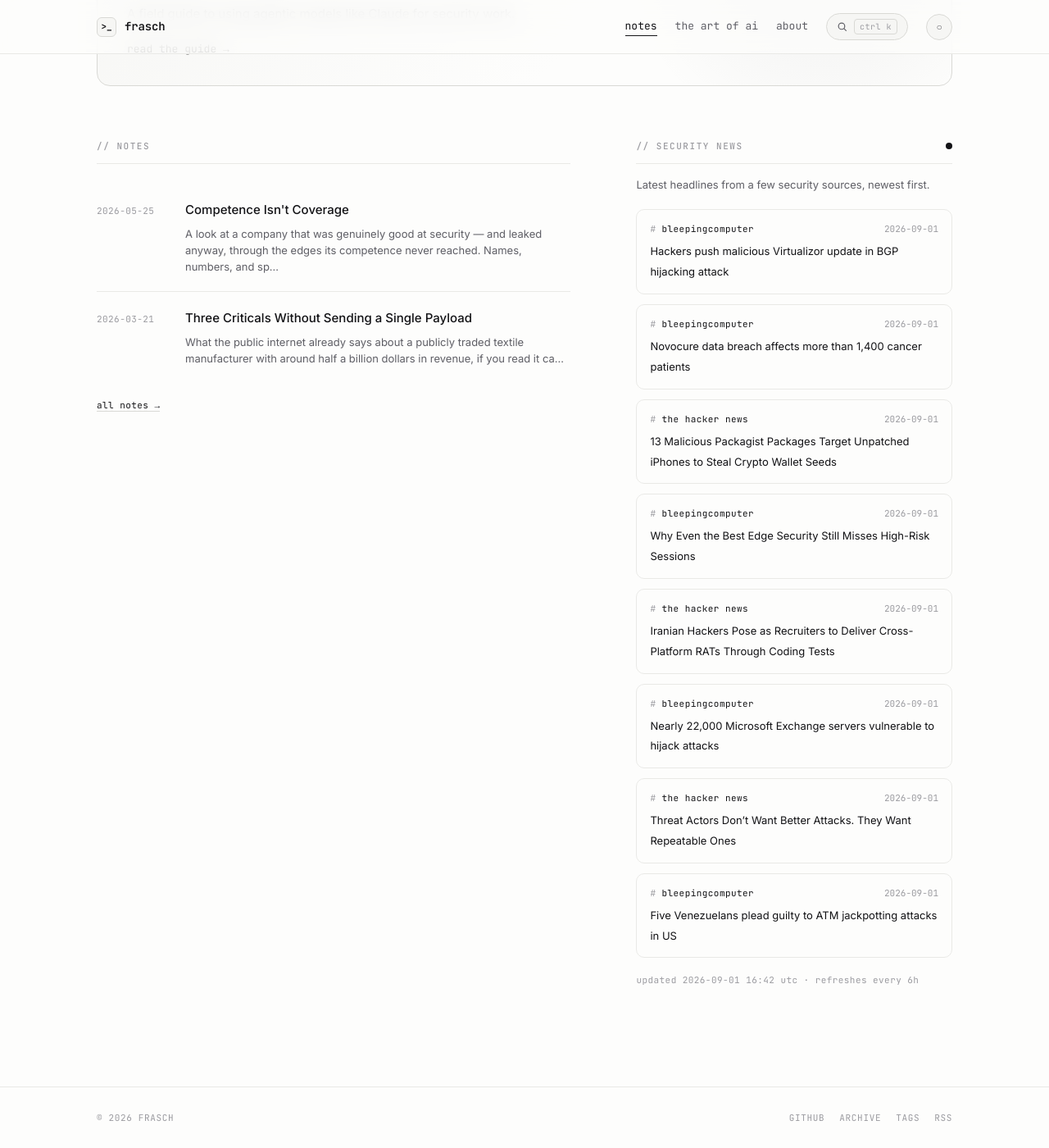
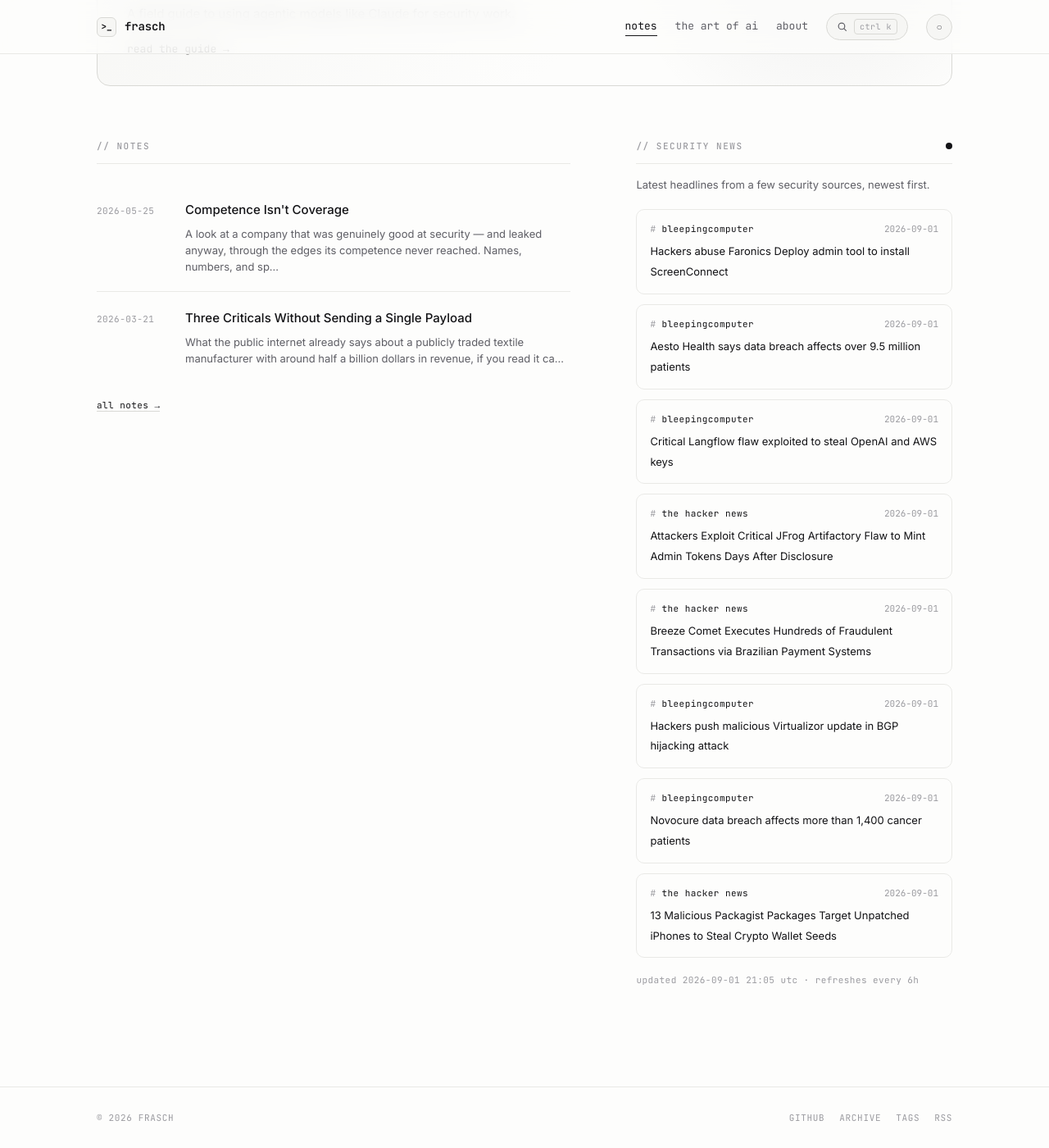
Before and after one commit to whoisfrasch/frasch, a Jekyll site: the page built from index.html, in a window 1280 px wide and 1400 px high, scrolled down 615 px. Shown: the whole window at 82% size. Built offline with Jekyll 4.4.1, drawn with Linux system fonts in a browser that asks for light colours.

Commit message:
Refresh security news feed

```diff
--- a/_data/news.json
+++ b/_data/news.json
@@ -1,6 +1,36 @@
 {
-  "updated": "2026-09-01T16:42:30Z",
+  "updated": "2026-09-01T21:05:06Z",
   "items": [
+    {
+      "source": "bleepingcomputer",
+      "title": "Hackers abuse Faronics Deploy admin tool to install ScreenConnect",
+      "link": "https://www.bleepingcomputer.com/news/security/hackers-abuse-faronics-deploy-admin-tool-to-install-screenconnect/",
+      "date": "2026-09-01T20:53:23Z"
+    },
+    {
+      "source": "bleepingcomputer",
+      "title": "Aesto Health says data breach affects over 9.5 million patients",
+      "link": "https://www.bleepingcomputer.com/news/security/aesto-health-says-data-breach-affects-over-95-million-patients/",
+      "date": "2026-09-01T19:28:17Z"
+    },
+    {
+      "source": "bleepingcomputer",
+      "title": "Critical Langflow flaw exploited to steal OpenAI and AWS keys",
+      "link": "https://www.bleepingcomputer.com/news/security/critical-langflow-flaw-exploited-to-steal-openai-and-aws-keys/",
+      "date": "2026-09-01T17:54:22Z"
+    },
+    {
+      "source": "the hacker news",
+      "title": "Attackers Exploit Critical JFrog Artifactory Flaw to Mint Admin Tokens Days After Disclosure",
+      "link": "https://thehackernews.com/2026/09/attackers-exploit-critical-jfrog.html",
+      "date": "2026-09-01T17:53:11Z"
+    },
+    {
+      "source": "the hacker news",
+      "title": "Breeze Comet Executes Hundreds of Fraudulent Transactions via Brazilian Payment Systems",
+      "link": "https://thehackernews.com/2026/09/breeze-comet-executes-hundreds-of.html",
+      "date": "2026-09-01T17:19:24Z"
+    },
     {
       "source": "bleepingcomputer",
       "title": "Hackers push malicious Virtualizor update in BGP hijacking attack",
@@ -18,36 +48,6 @@
       "title": "13 Malicious Packagist Packages Target Unpatched iPhones to Steal Crypto Wallet Seeds",
       "link": "https://thehackernews.com/2026/09/13-malicious-packagist-packages-target.html",
       "date": "2026-09-01T14:07:20Z"
-    },
-    {
-      "source": "bleepingcomputer",
-      "title": "Why Even the Best Edge Security Still Misses High-Risk Sessions",
-      "link": "https://www.bleepingcomputer.com/news/security/why-even-the-best-edge-security-still-misses-high-risk-sessions/",
-      "date": "2026-09-01T14:01:11Z"
-    },
-    {
-      "source": "the hacker news",
-      "title": "Iranian Hackers Pose as Recruiters to Deliver Cross-Platform RATs Through Coding Tests",
-      "link": "https://thehackernews.com/2026/09/iranian-hackers-pose-as-recruiters-to.html",
-      "date": "2026-09-01T13:08:58Z"
-    },
-    {
-      "source": "bleepingcomputer",
-      "title": "Nearly 22,000 Microsoft Exchange servers vulnerable to hijack attacks",
-      "link": "https://www.bleepingcomputer.com/news/security/nearly-22-000-microsoft-exchange-servers-vulnerable-to-hijack-attacks/",
-      "date": "2026-09-01T12:38:35Z"
-    },
-    {
-      "source": "the hacker news",
-      "title": "Threat Actors Don’t Want Better Attacks. They Want Repeatable Ones",
-      "link": "https://thehackernews.com/2026/09/threat-actors-dont-want-better-attacks.html",
-      "date": "2026-09-01T11:30:00Z"
-    },
-    {
-      "source": "bleepingcomputer",
-      "title": "Five Venezuelans plead guilty to ATM jackpotting attacks in US",
-      "link": "https://www.bleepingcomputer.com/news/security/five-venezuelans-plead-guilty-to-atm-jackpotting-attacks-in-us/",
-      "date": "2026-09-01T09:15:07Z"
     }
   ]
 }
```
